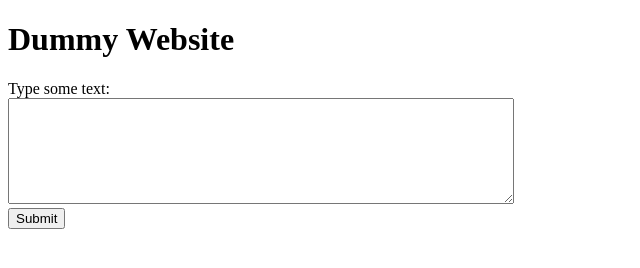
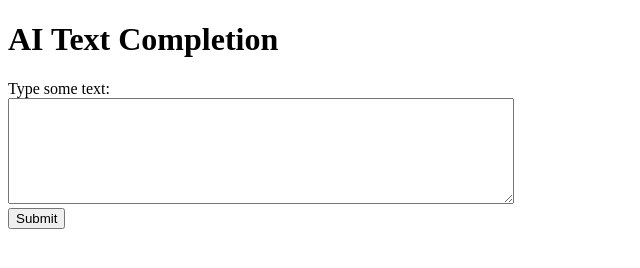
Before and after one commit to tivnanmatt/podium, a plain HTML site: page html_pages/index.html in a window 1280 px wide. Shown: the whole page, without its empty margins (0-640 px from the left). Drawn offline with Linux system fonts and the light colour scheme.

Commit message:
Update index.html

```diff
--- a/html_pages/index.html
+++ b/html_pages/index.html
@@ -1,10 +1,10 @@
 <!DOCTYPE html>
 <html>
 <head>
-  <title>Dummy Website</title>
+  <title>AI Text Completion</title>
 </head>
 <body>
-  <h1>Dummy Website</h1>
+  <h1>AI Text Completion</h1>
   <form>
     <label for="userInput">Type some text:</label><br>
     <textarea id="userInput" name="userInput" style="width: 500px; height: 100px; white-space: pre-wrap"></textarea>
```
